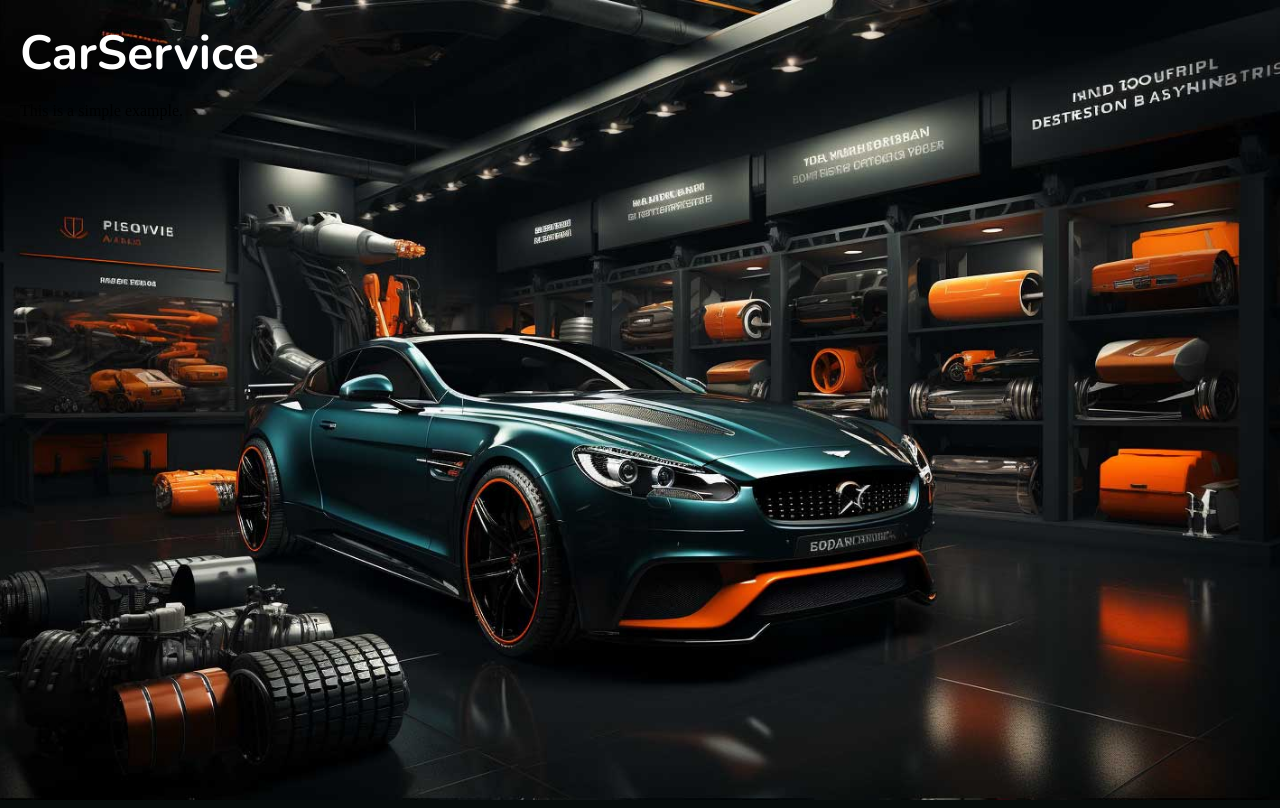
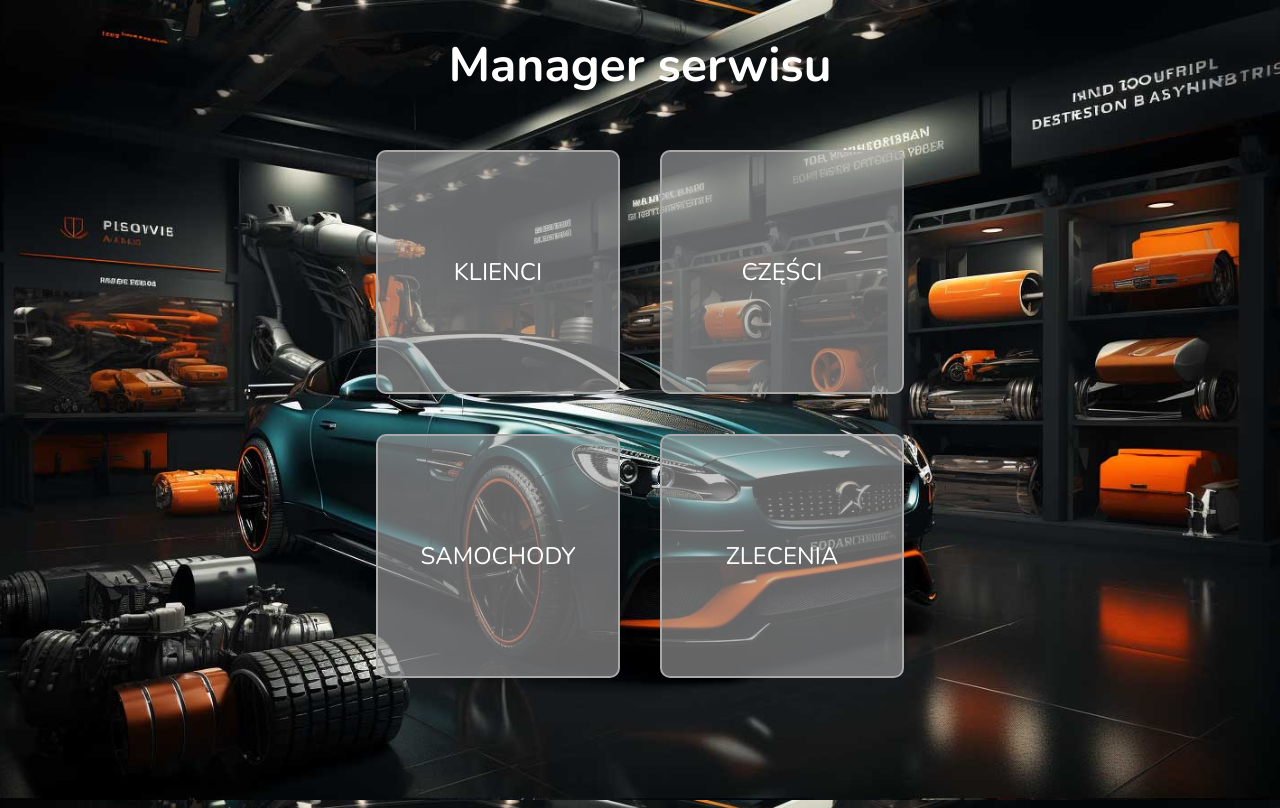
Before and after one commit to Jurand76/PythonCarService, a Django app: page / in a window 1280 px wide. Run offline with Django 4.2, Linux system fonts and the light colour scheme.

Commit message:
modifying home.html

```diff
--- a/myapp/static/css/styles.css
+++ b/myapp/static/css/styles.css
@@ -1,16 +1,19 @@
 body {
     background-color: #000000;
-    padding: 20px;
     margin: 0 0;
     background-image: url('../images/background_homepage.jpg');
     background-size: cover;
     background-repeat: no-repeat;
     background-position: center center;
     background-attachment: fixed;
+    display: flex;
+    align-items: center;
+    min-height: 100vh;
+    flex-direction: column;
 }
 
 h1 {
-    margin: 0 0;
+    margin: 0 20;
 }
 
 .color_white {
@@ -21,15 +24,15 @@
     font-family: 'Nunito', sans-serif;
 }
 
-.text_14 {
+.size_14 {
     font-size: 14px;
 }
 
-.text_24 {
+.size_24 {
     font-size: 24px;
 }
 
-.text_48 {
+.size_48 {
     font-size: 48px;
 }
 
@@ -44,3 +47,34 @@
 .bold-text {
     font-weight: 900;
 }
+
+.container {
+    display: flex;
+    flex-grow: 1;
+    flex-wrap: wrap;
+    justify-content: center;
+    align-content: center;
+    width: 660px;
+    margin-bottom: 110px;
+}
+
+.block {
+    width: 240px;
+    height: 240px;
+    background-color: rgba(169, 169, 169, 0.6);
+    margin: 20px;
+    transition: transform 0.3s ease-in-out, background-color 0.3s ease-in-out;
+    display: flex;
+    justify-content: center;
+    align-items: center;
+    border-radius: 10px;
+    border-color: darkgray;
+    border-width: 2px;
+    border-style: solid;
+
+}
+
+.block:hover {
+    transform: scale(1.1333); /* 170/150 = 1.1333 */
+    background-color: rgba(119, 169, 119, 0.8);
+}
--- a/myapp/templates/home.html
+++ b/myapp/templates/home.html
@@ -10,7 +10,12 @@
     <link href="https://fonts.googleapis.com/css2?family=Nunito:wght@200;300;700;900&display=swap" rel="stylesheet">
 </head>
 <body>
-    <h1 class="font_nunito bold_text text_48 color_white">CarService</h1>
-    <p>This is a simple example.</p>
+    <h1 class="font_nunito bold_text size_48 color_white">Manager serwisu</h1>
+    <div class="container">
+        <div class="block"><span class="font_nunito color_white size_24">KLIENCI</span></div>
+        <div class="block"><span class="font_nunito color_white size_24">CZĘŚCI</div>
+        <div class="block"><span class="font_nunito color_white size_24">SAMOCHODY</div>
+        <div class="block"><span class="font_nunito color_white size_24">ZLECENIA</div>
+    </div>
 </body>
 </html>
--- a/myapp/templates/samochody_list.html
+++ b/myapp/templates/samochody_list.html
@@ -10,8 +10,8 @@
     <link href="https://fonts.googleapis.com/css2?family=Nunito:wght@200;300;700;900&display=swap" rel="stylesheet">
 </head>
 <body>
-    <h1 class="font_nunito bold_text text_48 color_white">Lista samochodów</h1>
-    <ul class="font_nunito light_text text_24 color_white">
+    <h1 class="font_nunito bold_text size_48 color_white">Lista samochodów</h1>
+    <ul class="font_nunito light_text size_24 color_white">
         {% for samochod in samochody %}
         <li>Marka : {{ samochod.marka }}</li>
         <li>Model : {{ samochod.model }}</li>
```
